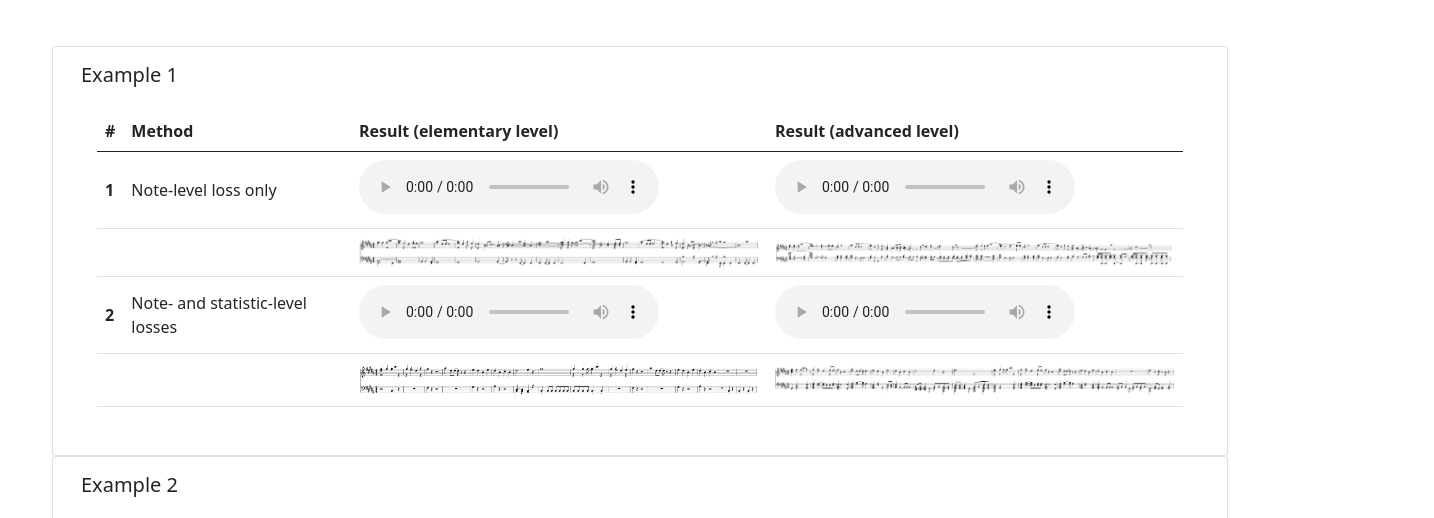
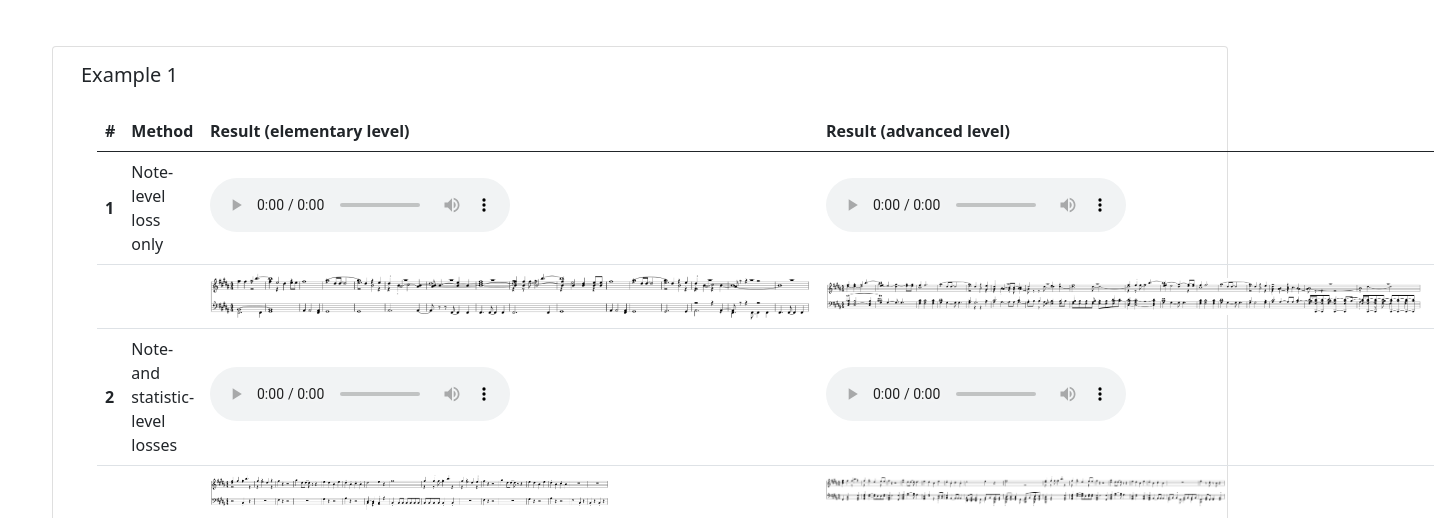
Before and after one commit to teraomoyu/statistical-piano-arrangement.github.io, a plain HTML site: page index.html in a window 1280 px wide. Shown: the part 214-732 px from the top of the page, 1434 px wide, since content can reach past the window. Drawn offline with nearby package versions, Linux system fonts and the light colour scheme; a script that the page names is missing.

Commit message:
image size

```diff
--- a/index.html
+++ b/index.html
@@ -65,8 +65,8 @@
 							<tr>
 								<td></td>
 								<td></td>
-								<td><img src="./images/X55692G23_3222.png" width="400"></img></td>
-								<td><img src="./images/X55692G24_3222.png" width="400"></img></td>
+								<td><img src="./images/X55692G23_3222.png" width="600"></img></td>
+								<td><img src="./images/X55692G24_3222.png" width="600"></img></td>
 							</tr>
 							<tr>
 								<th scope="row">2</th>
```
